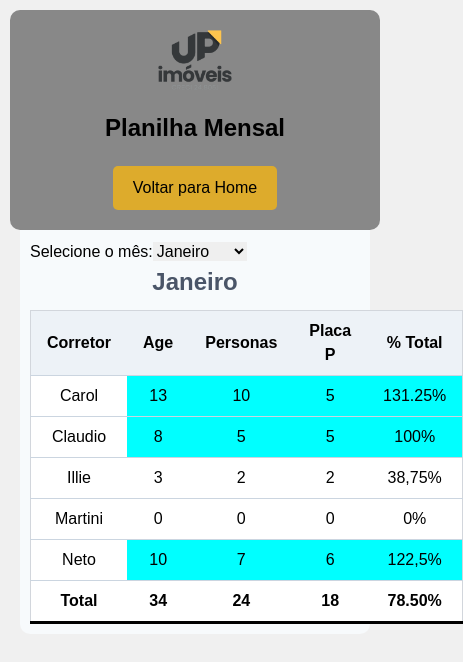
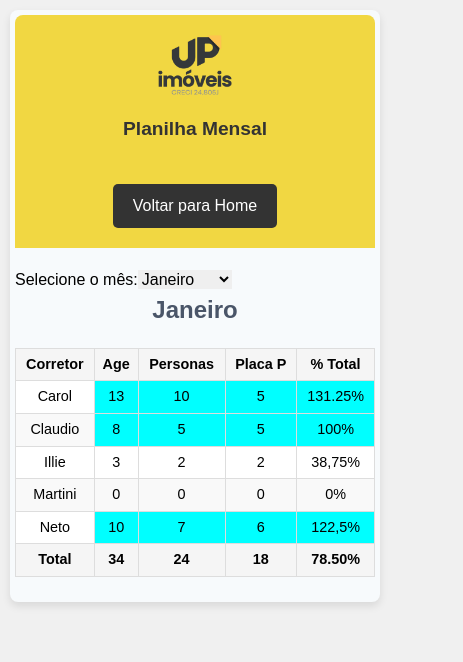
Before and after one commit to Xande025/Sistema_para_imobiliarias, a React (Vite) app: page /Mensal in a window 390 px wide. Shown: the top 662 px of the page, 463 px wide, since content can reach past the window. Built offline with nearby package versions, Linux system fonts and the light colour scheme.

Commit message:
design tabelas

```diff
--- a/src/Paginas/Tabelas/Semestral.jsx
+++ b/src/Paginas/Tabelas/Semestral.jsx
@@ -4,7 +4,7 @@ import './Trimestral.css';
 import Filtro3 from './Filtro3'; // Importe o componente Filtro2
 
 const Semestral = () => {
-  const [selectedQuarter, setSelectedQuarter] = useState('1º Trimestre'); // Estado para controlar o trimestre selecionado
+  const [selectedQuarter, setSelectedQuarter] = useState('1º Semestre'); // Estado para controlar o trimestre selecionado
 
   return (
     <div className="containerr">
@@ -96,10 +96,10 @@ const Semestral = () => {
               </tr>
               <tr className="table-row">
                 <td className="table-cellN">Total</td>
-                <td className="table-cellN">184</td>
-                <td className="table-cellN">122</td>
-                <td className="table-cellN">28</td>
-                <td className="table-cellN">75</td>
+                <td className="table-cellN">344</td>
+                <td className="table-cellN">217</td>
+                <td className="table-cellN">35</td>
+                <td className="table-cellN">129</td>
 
               </tr>
             </tbody>
--- a/src/Paginas/Tabelas/Trimestral.css
+++ b/src/Paginas/Tabelas/Trimestral.css
@@ -1,26 +1,27 @@
 .containerr {
   background-color: #f7fafc;
-  font-family: sans-serif;
+  font-family: Arial, sans-serif;
   margin: 20px;
-
+  padding: 10px;
+  border-radius: 8px;
+  box-shadow: 0 4px 8px rgba(0, 0, 0, 0.1);
 }
 
 .tituloM {
   text-align: center;
-  font-size: 1.5rem;
+  font-size: 1.8rem;
   font-weight: bold;
-  color: #000000;
+  color: #333;
+  margin-bottom: 20px;
 }
 
 .fixed-headerr {
   display: flex;
-  justify-content: space-between; /* Espaçamento entre os itens */
+  justify-content: space-between;
   align-items: center;
-  background-color: var(--header);
-  padding: 10px; /* Adiciona um pouco de preenchimento para estética */
-  margin: -20px;
-  margin-bottom: 10px;
-
+  background-color: #f1d742;
+  padding: 10px 20px;
+  border-radius: 8px 8px 0 0;
 }
 
 .header {
@@ -29,74 +30,121 @@
 }
 
 .logo {
-  margin-left: 80px;
-  width: 100px;
+  width: 120px;
 }
 
 .Bnt {
   padding: 10px 20px;
   font-size: 16px;
-  background-color: var(--fundo);
-  color: black;
+  background-color: #333333;
+  color: white;
   border: none;
   cursor: pointer;
-  margin: 10px;
   border-radius: 5px;
   transition: background-color 0.3s;
   list-style: none;
 }
 
 .Bnt:hover {
-  background-color: #f1d742;
-}
-
-
-
-.mes1, .mes2, .trimestre1 {
-  text-align: center;
-  font-size: 1.5rem;
-  font-weight: bold;
-  color: #4a5568;
+  background-color: #555;
 }
 
 .table {
   width: 100%;
-  background-color: #ffffff;
-  border: 1px solid #d2d6dc;
-  margin: 0 auto;
-  border-collapse: collapse; /* Para juntar as bordas da tabela */
+  background-color: #fff;
+  border: 1px solid #ddd;
+  border-collapse: collapse;
+  margin: 20px 0;
 }
 
-.table-header, .table-footer {
-  background-color: #edf2f7;
-  border-bottom: 1px solid #cbd5e0;
-  padding: 0.5rem 1rem;
+.table-header {
+  background-color: #f5f5f5;
+  font-weight: bold;
 }
 
-.table-total {
-  background-color: #edf2f7;
-  border-bottom: solid #000000;
-  padding: 0.5rem 1rem;
+.table-row:nth-child(even) {
+  background-color: #f9f9f9;
 }
 
 .table-cell, .table-cellV, .table-cellN {
-  padding: 0.5rem 1rem;
-  border-bottom: 1px solid #cbd5e0;
-  text-align: center; /* Centraliza o texto nas células */
+  padding: 12px;
+  border: 1px solid #ddd;
+  text-align: center;
 }
 
 .table-cellN {
-  padding: 0.5rem 1rem;
-  border-bottom: solid #000000;
-  text-align: center; /* Centraliza o texto nas células */
   font-weight: bold;
+  background-color: #f5f5f5;
 }
 
+.table-footer {
+  font-weight: bold;
+  background-color: #f1f1f1;
+}
 
+@media screen and (max-width: 768px) {
+  .tituloM {
+    font-size: 1.5rem;
+  }
 
+  .fixed-headerr, .header {
+    flex-direction: column;
+    align-items: flex-start;
+  }
+
+  .logo {
+    width: 100px;
+    margin: 10px 0;
+  }
+
+  .Bnt {
+    margin: 10px 0;
+    width: 100%;
+    text-align: center;
+  }
+
+  .table {
+    width: 100%;
+  }
+
+  .table-cell, .table-cellV, .table-cellN {
+    padding: 8px;
+  }
+}
 
 @media screen and (max-width: 480px) {
-  .texto {
-    font-size: 1rem;
+  .containerr {
+    margin: 10px;
+    padding: 5px;
+  }
+
+  .tituloM {
+    font-size: 1.2rem;
+  }
+
+  .table-cell, .table-cellV, .table-cellN {
+    font-size: 0.9rem;
+    padding: 5px;
+  }
+
+  .table {
+    font-size: 0.9rem;
   }
 }
+
+@media screen and (max-width: 480px) {
+  .fixed-headerr {
+    flex-direction: column; /* Coloca os itens em uma coluna */
+    align-items: center; /* Centraliza os itens */
+  }
+
+  .logo {
+    margin-left: 0; /* Remove o espaço à esquerda */
+    margin-bottom: 10px; /* Adiciona um pouco de espaço abaixo do logo */
+  }
+
+  .Bnt {
+    width: 100%; /* Botão ocupa toda a largura disponível */
+    margin: 10px 0; /* Espaçamento uniforme em cima e embaixo */
+  }
+}
```
